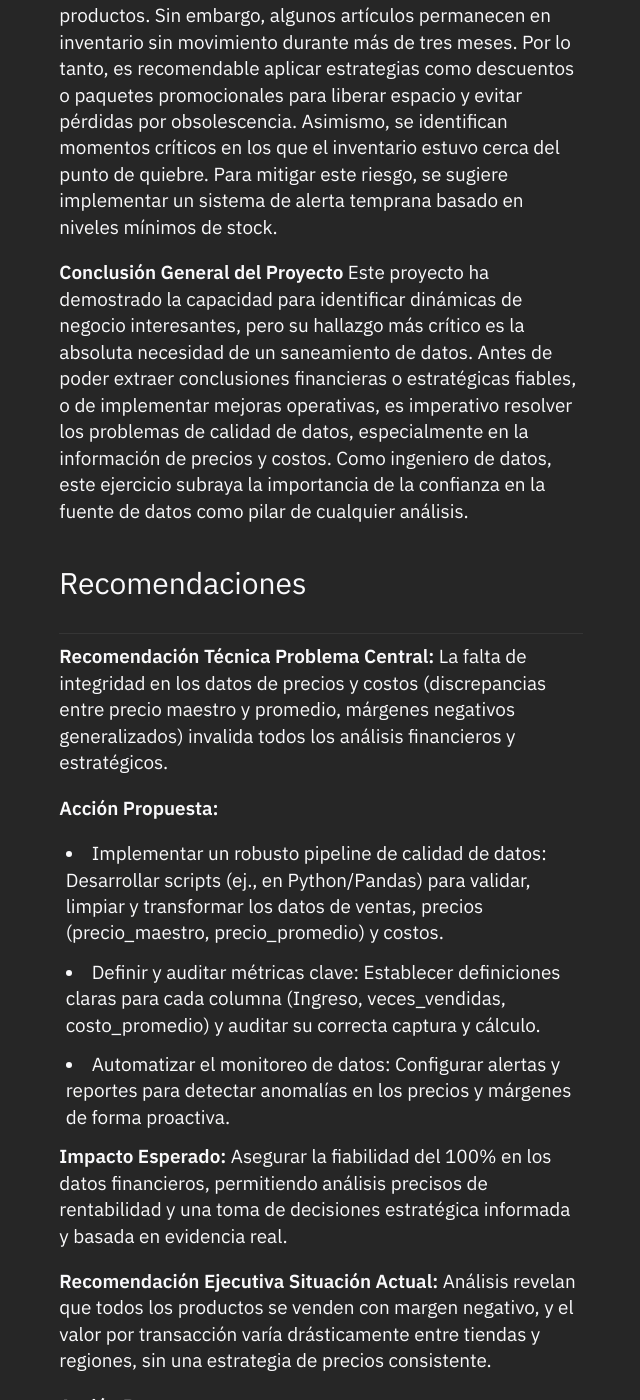
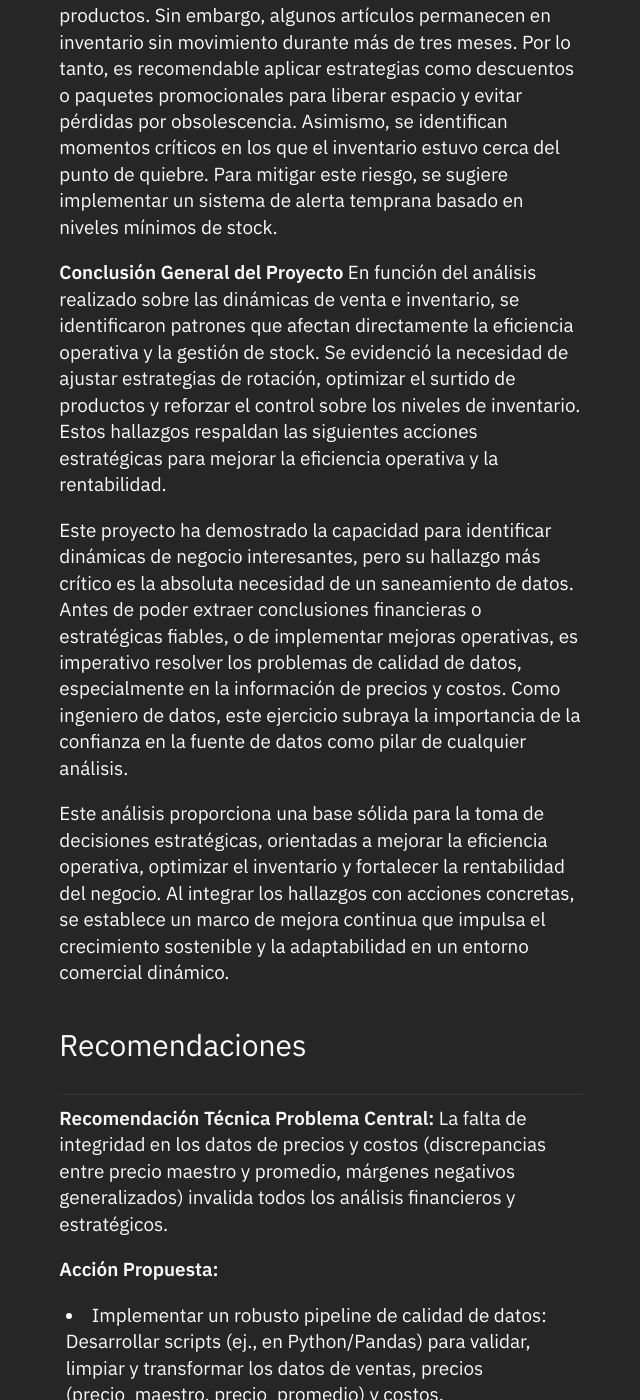
Before and after one commit to batistayureiba/batistayureiba.github.io, a Jekyll site: the page built from _notes/Public/Analisis de Venta e Inventario.md, in a window 1280 px wide and 1400 px high, scrolled down 21177 px. Shown: the whole window, without its empty margins (319-959 px from the left). Built offline with Jekyll 4.4.1, drawn with Linux system fonts in a browser that asks for light colours.

Commit message:
Update Analisis de Venta e Inventario.md

```diff
--- a/_notes/Public/Analisis de Venta e Inventario.md
+++ b/_notes/Public/Analisis de Venta e Inventario.md
@@ -256,9 +256,13 @@ En cuanto al inventario, se detecta una reducción progresiva en el stock dispon
 Sin embargo, algunos artículos permanecen en inventario sin movimiento durante más de tres meses. Por lo tanto, es recomendable aplicar estrategias como descuentos o paquetes promocionales para liberar espacio y evitar pérdidas por obsolescencia.
 Asimismo, se identifican momentos críticos en los que el inventario estuvo cerca del punto de quiebre. Para mitigar este riesgo, se sugiere implementar un sistema de alerta temprana basado en niveles mínimos de stock.
 
+
 **Conclusión General del Proyecto**
+En función del análisis realizado sobre las dinámicas de venta e inventario, se identificaron patrones que afectan directamente la eficiencia operativa y la gestión de stock. Se evidenció la necesidad de ajustar estrategias de rotación, optimizar el surtido de productos y reforzar el control sobre los niveles de inventario. Estos hallazgos respaldan las siguientes acciones estratégicas para mejorar la eficiencia operativa y la rentabilidad.
+
 Este proyecto ha demostrado la capacidad para identificar dinámicas de negocio interesantes, pero su hallazgo más crítico es la absoluta necesidad de un saneamiento de datos. Antes de poder extraer conclusiones financieras o estratégicas fiables, o de implementar mejoras operativas, es imperativo resolver los problemas de calidad de datos, especialmente en la información de precios y costos. Como ingeniero de datos, este ejercicio subraya la importancia de la confianza en la fuente de datos como pilar de cualquier análisis.
 
+Este análisis proporciona una base sólida para la toma de decisiones estratégicas, orientadas a mejorar la eficiencia operativa, optimizar el inventario y fortalecer la rentabilidad del negocio. Al integrar los hallazgos con acciones concretas, se establece un marco de mejora continua que impulsa el crecimiento sostenible y la adaptabilidad en un entorno comercial dinámico.
 
 {:#recommendations}
 ###  Recomendaciones
```
